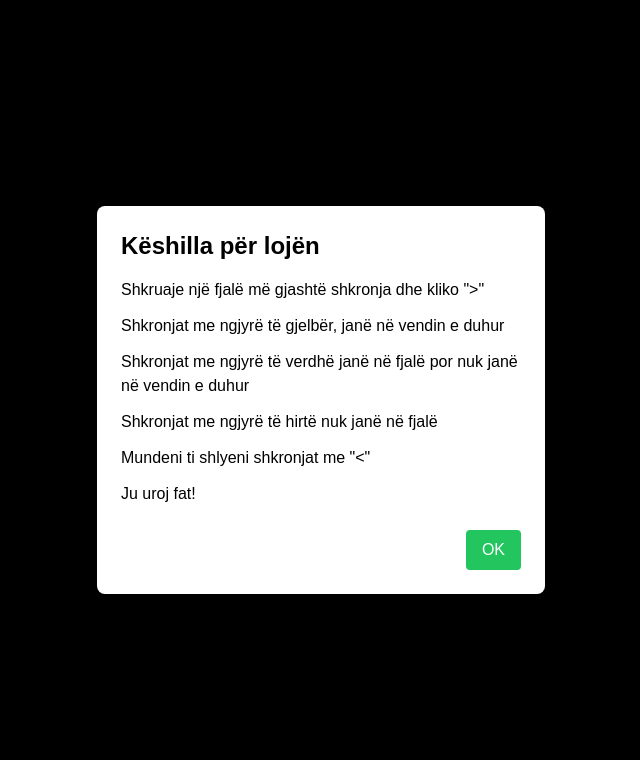
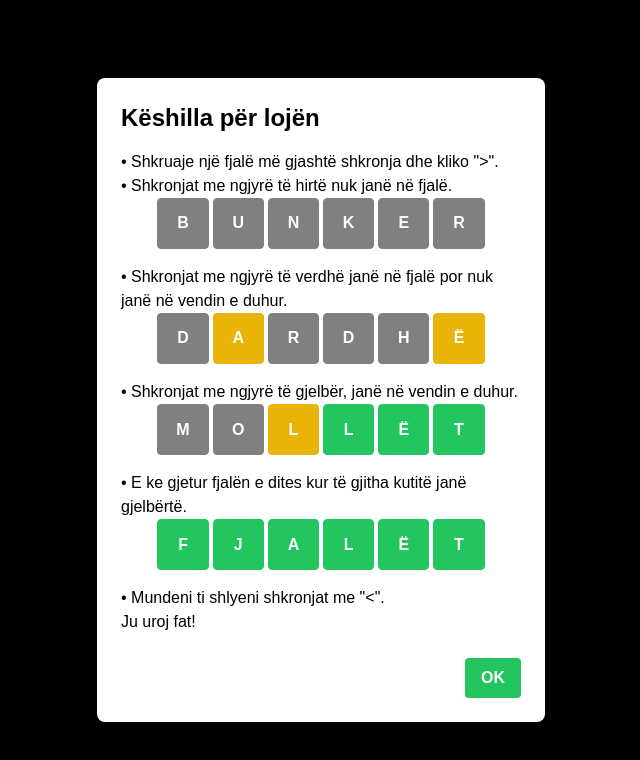
Before and after one commit to Yllnor13/fjalle, a Next.js app in the folder fjala_e_dites_front_end/: page / in a window 1280 px wide. Shown: the top 760 px of the page, without its empty margins (319-959 px from the left). Built offline with nearby package versions, Linux system fonts and the light colour scheme.

Commit message:
added boxes to the instructions modal

```diff
--- a/fjala_e_dites_front_end/src/components/Game.tsx
+++ b/fjala_e_dites_front_end/src/components/Game.tsx
@@ -402,7 +402,7 @@ const Game: React.FC<{showStatsModal: boolean; setShowStatsModal: (val: boolean)
 
             {today_word && (
               <p className="mt-2">
-                Fjala e sotme ishte: <span className="font-bold uppercase">{today_word}</span>
+                Fjala e dites ishte: <span className="font-bold uppercase">{today_word}</span>
               </p>
             )}
 
--- a/fjala_e_dites_front_end/src/components/Instruction_Modal.tsx
+++ b/fjala_e_dites_front_end/src/components/Instruction_Modal.tsx
@@ -4,6 +4,59 @@ import React from 'react';
 interface InstructionModalProps {
   onClose: () => void;
 }
+
+//  use this to generate the tutorial text with words as the list
+/*
+{Array.from({ length: WORD_LENGTH }).map((_, colIndex) => {
+  return (
+    <div
+      key={`cell-${rowIndex}-${colIndex}`}
+      className={`
+        min-w-0
+        w-[14vw] sm:w-[12vw] md:w-15
+        h-[15vw] sm:h-[15vw] md:h-18
+        text-4xl sm:text-4xl md:text-3xl
+        flex items-center justify-center
+        border rounded
+        overflow-hidden whitespace-nowrap
+        ${getCellClass(rowIndex, colIndex)}
+      `}
+      style={{ transitionDelay: delay }}
+    >
+      {getCellContent(rowIndex, colIndex)}
+    </div>
+  );
+})}
+*/
+type KeyState = 0 | 1 | 2;
+
+const newKeyStates: Record<string, KeyState[]> = {
+  "fjalët": [2, 2, 2, 2, 2, 2],
+  "mollët": [0, 0, 1, 2, 2, 2],
+  "bunker": [0, 0, 0, 0, 0, 0],
+  "dardhë": [0, 1, 0, 0, 0, 1],
+};
+
+const baseTextClass = "space-y-3 text-[var(--text0)]";
+
+const baseLetterClass = "w-[4vw] " +
+                "aspect-square " +
+                "flex items-center justify-center " +
+                "font-bold uppercase " +
+                "border rounded transition-colors duration-500";
+
+// Helper function to get Tailwind class based on KeyState
+const getColorClass = (state: KeyState) => {
+  switch (state) {
+    case 2:
+      return "bg-[var(--correct)] border-[var(--correct)] text-[var(--text-light)]"; // green
+    case 1:
+      return "bg-[var(--present)] border-[var(--present)] text-[var(--text-light)]"; // yellow
+    case 0:
+    default:
+      return "bg-[var(--absent)] border-[var(--absent)] text-[var(--text-light)]"; // gray
+  }
+};
 
 const Instruction_Modal: React.FC<InstructionModalProps> = ({ onClose }) => {
   return (
@@ -23,24 +76,84 @@ const Instruction_Modal: React.FC<InstructionModalProps> = ({ onClose }) => {
       <div className="bg-[var(--background)] rounded-lg p-6 max-w-md mx-4 shadow-xl">
         <div className="text-2xl font-bold mb-4 text-[var(--text0)] font-bold">Këshilla për lojën</div>
 
-        <div className="space-y-3 text-[var(--text0)]">
-          <p>Shkruaje një fjalë më gjashtë shkronja dhe kliko "&gt;"</p>
-
-          <p>Shkronjat me ngjyrë të gjelbër, janë në vendin e duhur</p>
-
-          <p>Shkronjat me ngjyrë të verdhë janë në fjalë por nuk janë në vendin e duhur</p>
-
-          <p>Shkronjat me ngjyrë të hirtë nuk janë në fjalë</p>
-
-          <p>Mundeni ti shlyeni shkronjat me "&lt;"</p>
-
+        <div className={baseTextClass}>
+          <p>• Shkruaje një fjalë më gjashtë shkronja dhe kliko "&gt;".</p>
+        </div>
+        <div className={baseTextClass}>
+          <p>• Shkronjat me ngjyrë të hirtë nuk janë në fjalë.</p>
+        </div>
+        <div className="flex justify-center gap-1 mb-4">
+          {"bunker".split("").map((letter, index) => (
+            <div
+              key={index}
+              className={`
+                ${baseLetterClass}
+                ${getColorClass(newKeyStates["bunker"][index])}
+              `}
+            >
+              {letter}
+            </div>
+          ))}
+        </div>
+        <div className={baseTextClass}>
+          <p>• Shkronjat me ngjyrë të verdhë janë në fjalë por nuk janë në vendin e duhur.</p>
+        </div>
+        <div className="flex justify-center gap-1 mb-4">
+          {"dardhë".split("").map((letter, index) => (
+            <div
+              key={index}
+              className={`
+                ${baseLetterClass}
+                ${getColorClass(newKeyStates["dardhë"][index])}
+              `}
+            >
+              {letter}
+            </div>
+          ))}
+        </div>
+        <div className={baseTextClass}>
+          <p>• Shkronjat me ngjyrë të gjelbër, janë në vendin e duhur.</p>
+        </div>
+        <div className="flex justify-center gap-1 mb-4">
+          {"mollët".split("").map((letter, index) => (
+            <div
+              key={index}
+              className={`
+                ${baseLetterClass}
+                ${getColorClass(newKeyStates["mollët"][index])}
+              `}
+            >
+              {letter}
+            </div>
+          ))}
+        </div>
+        <div className={baseTextClass}>
+          <p>• E ke gjetur fjalën e dites kur të gjitha kutitë janë gjelbërtë.</p>
+        </div>
+        <div className="flex justify-center gap-1 mb-4">
+          {"fjalët".split("").map((letter, index) => (
+            <div
+              key={index}
+              className={`
+                ${baseLetterClass}
+                ${getColorClass(newKeyStates["fjalët"][index])}
+              `}
+            >
+              {letter}
+            </div>
+          ))}
+        </div>
+        <div className={baseTextClass}>
+          <p>• Mundeni ti shlyeni shkronjat me "&lt;".</p>
+        </div>
+        <div className={baseTextClass}>
           <p>Ju uroj fat!</p>
         </div>
 
         <div className="mt-6 flex justify-end">
           <button
             onClick={onClose}
-            className="bg-[var(--correct)] text-[var(--text1)] px-4 py-2 rounded"
+            className="bg-[var(--correct)] text-[var(--text-light)] font-bold px-4 py-2 rounded"
           >
             OK
           </button>
```
Also changed, not shown: fjala_e_dites_front_end/src/components/Main_layout.tsx (+0 -24 lines).
